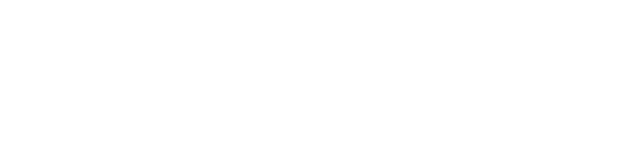
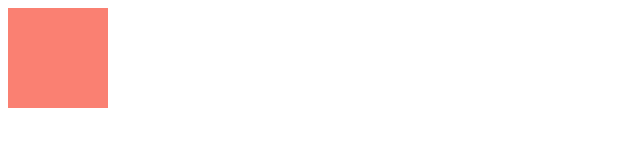
Before and after one commit to chadittya/CSS3, a plain HTML site: page html/animation.html in a window 1280 px wide. Shown: the whole page, without its empty margins (0-640 px from the left). Drawn offline with Linux system fonts and the light colour scheme.

Commit message:
animation propery html

```diff
--- a/html/animation.html
+++ b/html/animation.html
@@ -5,9 +5,9 @@
     <meta http-equiv="X-UA-Compatible" content="IE=edge">
     <meta name="viewport" content="width=device-width, initial-scale=1.0">
     <link rel="stylesheet" href="../css/style-animation.css">
-    <title>Document</title>
+    <title>Latihan Animation</title>
 </head>
 <body>
-
+    <div class="kotak kotak-1"></div>
 </body>
 </html>
```
